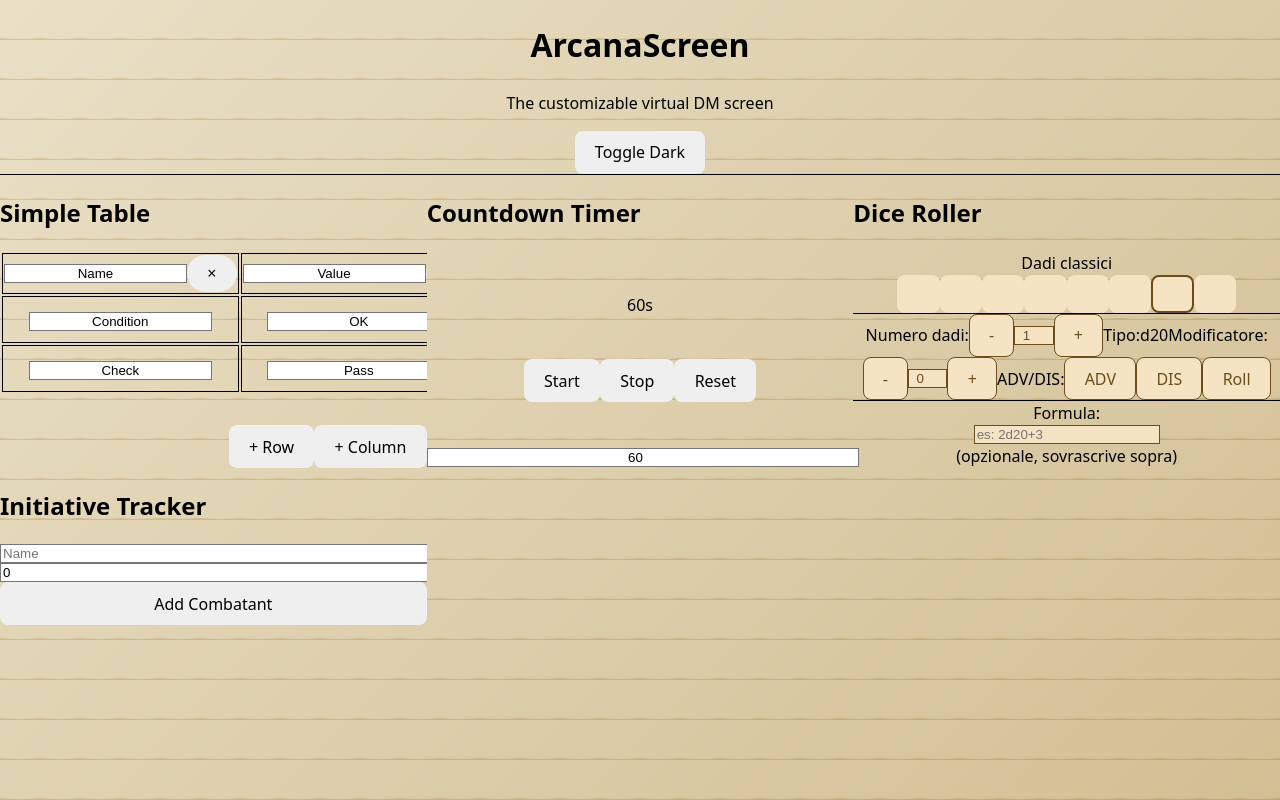
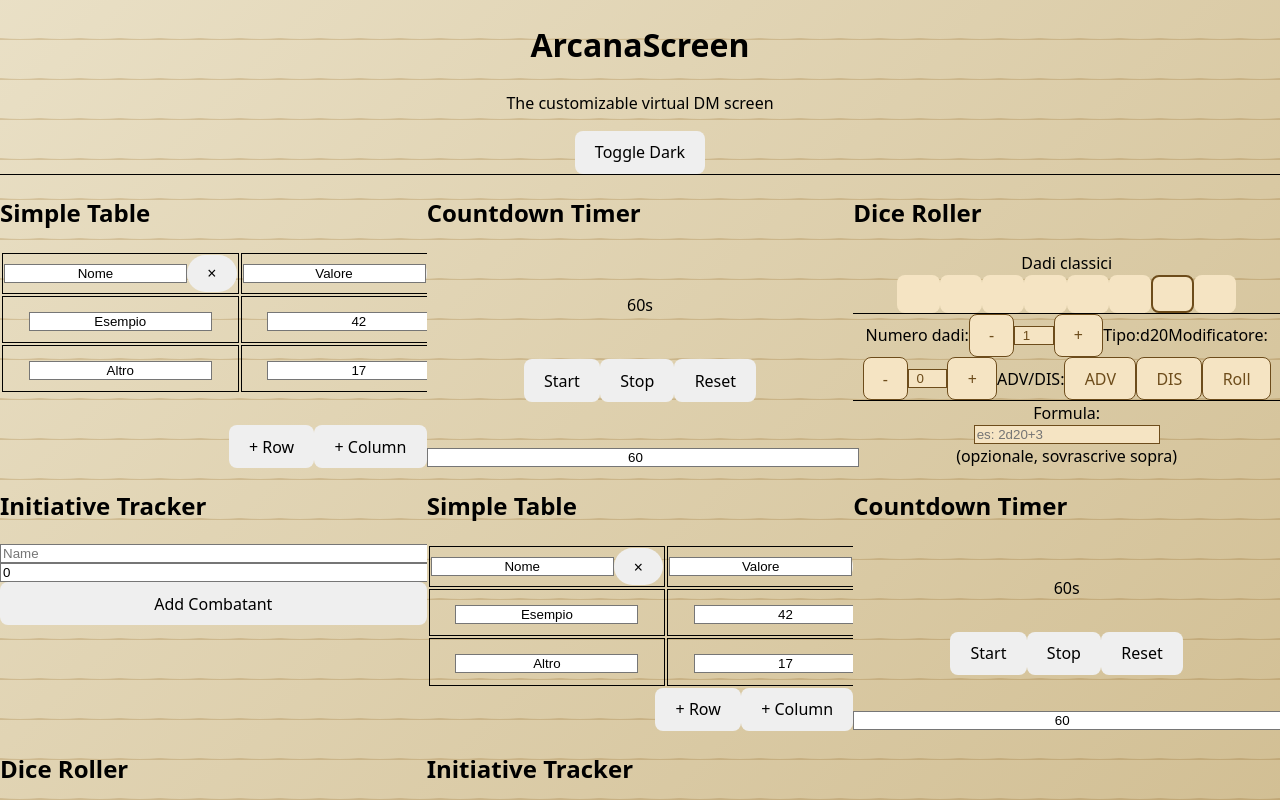
Before and after one commit to MissingPackage/arcana-screen, a React (Vite) app in the folder arcana-screen/: page / in a window 1280 px wide. Built offline with nearby package versions, Linux system fonts and the light colour scheme.

Commit message:
feat: implement localStorage save/load for SimpleTable #12

```diff
--- a/arcana-screen/src/components/Grid.tsx
+++ b/arcana-screen/src/components/Grid.tsx
@@ -1,20 +1,21 @@
 import { DndProvider, useDrag, useDrop } from 'react-dnd';
 import { HTML5Backend } from 'react-dnd-html5-backend';
-import { useState } from 'react';
+import { useCallback } from 'react';
 import QuickNotes from './widgets/QuickNotes';
 import DiceRoller from './widgets/DiceRoller';
 import CountdownTimer from './widgets/CountdownTimer';
 import SimpleTable from './widgets/SimpleTable';
 import InitiativeTracker from './widgets/InitiativeTracker';
+import { useWidgetStore } from '../store/useWidgetStore';
 
 const ItemType = 'WIDGET';
 
-
-const components: { [key: number]: typeof QuickNotes } = {
-  1: SimpleTable,
-  2: CountdownTimer,
-  3: DiceRoller,
-  4: InitiativeTracker
+const components: { [key: string]: React.FC<any> } = {
+  SimpleTable,
+  CountdownTimer,
+  DiceRoller,
+  InitiativeTracker,
+  QuickNotes,
 };
 
 function DraggableBox({ id, index, moveItem, children }: any) {
@@ -45,25 +46,85 @@ function DraggableBox({ id, index, moveItem, children }: any) {
   );
 }
 
+import { useEffect } from 'react';
+
 export default function Grid() {
-  const [items, setItems] = useState([1, 2, 3, 4]);
+  const widgets = useWidgetStore((state) => state.widgets);
+  const updateWidget = useWidgetStore((state) => state.updateWidget);
+  const removeWidget = useWidgetStore((state) => state.removeWidget);
+  const addWidget = useWidgetStore((state) => state.addWidget);
+  const clearWidgets = useWidgetStore((state) => state.clearWidgets);
 
-  const moveItem = (from: number, to: number) => {
-    const updated = [...items];
+  useEffect(() => {
+    if (widgets.length === 0) {
+      addWidget({
+        id: 'table-1',
+        type: 'SimpleTable',
+        position: { x: 0, y: 0 },
+        size: { w: 4, h: 4 },
+        columns: [
+          { id: 1, key: 'name', label: 'Nome' },
+          { id: 2, key: 'value', label: 'Valore' }
+        ],
+        rows: [
+          { id: 1, name: 'Esempio', value: '42' },
+          { id: 2, name: 'Altro', value: '17' }
+        ]
+      });
+      addWidget({
+        id: 'timer-1',
+        type: 'CountdownTimer',
+        position: { x: 4, y: 0 },
+        size: { w: 2, h: 2 },
+        seconds: 60,
+        isRunning: false
+      });
+      addWidget({
+        id: 'dice-1',
+        type: 'DiceRoller',
+        position: { x: 0, y: 4 },
+        size: { w: 2, h: 2 },
+        diceType: 20,
+        numDice: 1,
+        modifier: 0,
+        advantage: 'none',
+        formula: '',
+        results: [],
+        finalResult: null
+      });
+      addWidget({
+        id: 'init-1',
+        type: 'InitiativeTracker',
+        position: { x: 2, y: 4 },
+        size: { w: 4, h: 3 },
+        combatants: [],
+        name: '',
+        initiative: 0,
+        currentIndex: null,
+        turnChangeAnimation: false
+      });
+    }
+  }, [widgets, addWidget]);
+
+  const moveItem = useCallback((from: number, to: number) => {
+    if (from === to) return;
+    const updated = [...widgets];
     const [moved] = updated.splice(from, 1);
     updated.splice(to, 0, moved);
-    setItems(updated);
-  };
+    // Update the widgets order in the store
+    clearWidgets();
+    updated.forEach(w => addWidget(w));
+  }, [widgets, clearWidgets, addWidget]);
 
   return (
     <DndProvider backend={HTML5Backend}>
       <div className="grid grid-cols-3 gap-4 p-8">
-        {items.map((id, index) => {
-          const WidgetComponent = components[id];
+        {widgets.map((widget, index) => {
+          const WidgetComponent = components[widget.type] || (() => null);
           return (
-            <div key={id} className="h-64">
-              <DraggableBox id={id} index={index} moveItem={moveItem}>
-                <WidgetComponent />
+            <div key={widget.id} className="h-64">
+              <DraggableBox id={widget.id} index={index} moveItem={moveItem}>
+                <WidgetComponent {...widget} updateWidget={updateWidget} removeWidget={removeWidget} />
               </DraggableBox>
             </div>
           );
--- a/arcana-screen/src/components/widgets/CountdownTimer.tsx
+++ b/arcana-screen/src/components/widgets/CountdownTimer.tsx
@@ -1,22 +1,40 @@
-import { useState, useEffect, useRef } from 'react';
+import { useEffect, useRef } from 'react';
+import { useWidgetStore } from '../../store/useWidgetStore';
 
-export default function CountdownTimer() {
-  const [seconds, setSeconds] = useState(60);
-  const [isRunning, setIsRunning] = useState(false);
+interface CountdownTimerProps {
+  id: string;
+  updateWidget: (id: string, updates: any) => void;
+}
+
+export default function CountdownTimer({ id, updateWidget }: CountdownTimerProps) {
+  const widget = useWidgetStore(state => state.widgets.find(w => w.id === id));
   const timerRef = useRef<ReturnType<typeof setInterval> | null>(null);
+
+  useEffect(() => {
+    if (!widget?.seconds || widget.isRunning === undefined) {
+      updateWidget(id, { seconds: 60, isRunning: false });
+    }
+  }, [widget, id, updateWidget]);
+
+  const seconds = widget?.seconds || 60;
+  const isRunning = widget?.isRunning || false;
+
+  const setSeconds = (s: number) => updateWidget(id, { seconds: s });
+  const setIsRunning = (r: boolean) => updateWidget(id, { isRunning: r });
 
   const startTimer = () => {
     if (isRunning) return;
     setIsRunning(true);
     timerRef.current = setInterval(() => {
-      setSeconds((prev) => {
-        if (prev <= 1) {
-          clearInterval(timerRef.current!);
-          setIsRunning(false);
-          return 0;
-        }
-        return prev - 1;
-      });
+      // compute next seconds value
+      const current = useWidgetStore.getState().widgets.find(w => w.id === id)?.seconds || 60;
+      if (current <= 1) {
+        clearInterval(timerRef.current!);
+        setIsRunning(false);
+        setSeconds(0);
+      } else {
+        setSeconds(current - 1);
+      }
     }, 1000);
   };
 
@@ -28,6 +46,7 @@ export default function CountdownTimer() {
   const resetTimer = () => {
     stopTimer();
     setSeconds(60);
+    setIsRunning(false);
   };
 
   useEffect(() => {
@@ -36,6 +55,7 @@ export default function CountdownTimer() {
     };
   }, []);
 
+  if (widget == null) return <div>Loading timer...</div>;
   return (
     <div className="bg-green-100 text-gray-900 p-4 rounded-lg shadow-md w-full h-full flex flex-col justify-between">
       <h2 className="text-lg font-bold mb-2">Countdown Timer</h2>
--- a/arcana-screen/src/components/widgets/DiceRoller.tsx
+++ b/arcana-screen/src/components/widgets/DiceRoller.tsx
@@ -1,14 +1,36 @@
-import { useState } from 'react';
+import { useEffect } from 'react';
+import { useWidgetStore } from '../../store/useWidgetStore';
 import { DiceD2, DiceD4, DiceD6, DiceD8, DiceD10, DiceD12, DiceD20, DiceD100 } from './DiceIcons';
 
-export default function DiceRoller() {
-  const [diceType, setDiceType] = useState(20);
-  const [numDice, setNumDice] = useState(1);
-  const [modifier, setModifier] = useState(0);
-  const [advantage, setAdvantage] = useState<'none' | 'adv' | 'dis'>('none');
-  const [formula, setFormula] = useState('');
-  const [results, setResults] = useState<number[]>([]);
-  const [finalResult, setFinalResult] = useState<number | null>(null);
+interface DiceRollerProps {
+  id: string;
+  updateWidget: (id: string, updates: any) => void;
+}
+
+export default function DiceRoller({ id, updateWidget }: DiceRollerProps) {
+  const widget = useWidgetStore(state => state.widgets.find(w => w.id === id));
+
+  useEffect(() => {
+    if (!widget?.diceType) {
+      updateWidget(id, { diceType: 20, numDice: 1, modifier: 0, advantage: 'none', formula: '', results: [], finalResult: null });
+    }
+  }, [widget, id, updateWidget]);
+
+  const diceType = widget?.diceType || 20;
+  const numDice = widget?.numDice || 1;
+  const modifier = widget?.modifier || 0;
+  const advantage = widget?.advantage || 'none';
+  const formula = widget?.formula || '';
+  const results = widget?.results || [];
+  const finalResult = widget?.finalResult || null;
+
+  const setDiceType = (v: number) => updateWidget(id, { diceType: v });
+  const setNumDice = (v: number) => updateWidget(id, { numDice: v });
+  const setModifier = (v: number) => updateWidget(id, { modifier: v });
+  const setAdvantage = (v: 'none' | 'adv' | 'dis') => updateWidget(id, { advantage: v });
+  const setFormula = (v: string) => updateWidget(id, { formula: v });
+  const setResults = (v: number[]) => updateWidget(id, { results: v });
+  const setFinalResult = (v: number | null) => updateWidget(id, { finalResult: v });
 
   const diceOptions = [
     {sides: 2, icon: <DiceD2 />},
--- a/arcana-screen/src/components/widgets/InitiativeTracker.tsx
+++ b/arcana-screen/src/components/widgets/InitiativeTracker.tsx
@@ -1,4 +1,5 @@
 import { useState, useEffect } from 'react';
+import { useWidgetStore } from '../../store/useWidgetStore';
 
 interface Combatant {
   id: number;
@@ -6,12 +7,32 @@ interface Combatant {
   initiative: number;
 }
 
-export default function InitiativeTracker() {
-  const [combatants, setCombatants] = useState<Combatant[]>([]);
-  const [name, setName] = useState('');
-  const [initiative, setInitiative] = useState(0);
-  const [currentIndex, setCurrentIndex] = useState<number | null>(null);
-  const [turnChangeAnimation, setTurnChangeAnimation] = useState(false);
+interface InitiativeTrackerProps {
+  id: string;
+  updateWidget: (id: string, updates: any) => void;
+}
+
+
+export default function InitiativeTracker({ id, updateWidget }: InitiativeTrackerProps) {
+  const widget = useWidgetStore(state => state.widgets.find(w => w.id === id));
+
+  useEffect(() => {
+    if (!widget?.combatants) {
+      updateWidget(id, { combatants: [], name: '', initiative: 0, currentIndex: null, turnChangeAnimation: false });
+    }
+  }, [widget, id, updateWidget]);
+
+  const combatants = widget?.combatants || [];
+  const name = widget?.name || '';
+  const initiative = widget?.initiative || 0;
+  const currentIndex = widget?.currentIndex ?? null;
+  const turnChangeAnimation = widget?.turnChangeAnimation || false;
+
+  const setCombatants = (v: any[]) => updateWidget(id, { combatants: v });
+  const setName = (v: string) => updateWidget(id, { name: v });
+  const setInitiative = (v: number) => updateWidget(id, { initiative: v });
+  const setCurrentIndex = (v: number | null) => updateWidget(id, { currentIndex: v });
+  const setTurnChangeAnimation = (v: boolean) => updateWidget(id, { turnChangeAnimation: v });
 
   const addCombatant = () => {
     if (!name) return;
@@ -29,16 +50,14 @@ export default function InitiativeTracker() {
 
   const nextTurn = () => {
     if (combatants.length === 0) return;
-    setCurrentIndex((prev) => {
-      const nextIndex = prev === null ? 0 : (prev + 1) % combatants.length;
-      return nextIndex;
-    });
+    const nextIndex = currentIndex === null ? 0 : (currentIndex + 1) % combatants.length;
+    setCurrentIndex(nextIndex);
     // Trigger animation
     setTurnChangeAnimation(true);
   };
 
   const removeCombatant = (id: number) => {
-    setCombatants((prev) => prev.filter((c) => c.id !== id));
+    setCombatants(combatants.filter((c) => c.id !== id));
   };
 
   useEffect(() => {
@@ -58,6 +77,8 @@ export default function InitiativeTracker() {
           Turn: {currentIndex + 1} / {combatants.length}
         </div>
       )}
+      {/* Defensive: show nothing if combatants empty or currentIndex null */}
+      {combatants.length === 0 || currentIndex === null ? null : null}
 
       <div className="flex flex-col gap-2 mb-4">
         <input
--- a/arcana-screen/src/components/widgets/SimpleTable.tsx
+++ b/arcana-screen/src/components/widgets/SimpleTable.tsx
@@ -1,5 +1,6 @@
-import { useState } from 'react';
+import { useEffect } from 'react';
 import { useDrag, useDrop } from 'react-dnd';
+import { useWidgetStore } from '../../store/useWidgetStore';
 
 interface TableRow {
   id: number;
@@ -134,20 +135,52 @@ function TableRowItem({ row, index, columns, rows, setRows, updateRow, removeRow
   );
 }
 
-export default function SimpleTable() {
-  const [columns, setColumns] = useState<TableColumn[]>([
-    { id: 1, key: 'name', label: 'Name' },
-    { id: 2, key: 'value', label: 'Value' }
-  ]);
-  const [rows, setRows] = useState<TableRow[]>([
-    { id: 1, name: 'Condition', value: 'OK' },
-    { id: 2, name: 'Check', value: 'Pass' },
-  ]);
+interface SimpleTableProps {
+  id: string;
+  updateWidget: (id: string, updates: any) => void;
+}
+
+export default function SimpleTable({ id, updateWidget }: SimpleTableProps) {
+  const widget = useWidgetStore(state => state.widgets.find(w => w.id === id));
+
+  // Default columns/rows if not present
+  useEffect(() => {
+    if (!widget?.columns || !widget?.rows) {
+      updateWidget(id, {
+        columns: [
+          { id: 1, key: 'name', label: 'Name' },
+          { id: 2, key: 'value', label: 'Value' }
+        ],
+        rows: [
+          { id: 1, name: '', value: '' },
+          { id: 2, name: '', value: '' }
+        ]
+      });
+    }
+  }, [widget, id, updateWidget]);
+
+  const columns = widget?.columns || [];
+  const rows = widget?.rows || [];
+
+  const setColumns: React.Dispatch<React.SetStateAction<TableColumn[]>> = (value) => {
+  if (typeof value === 'function') {
+    // value is a function: (prev: TableColumn[]) => TableColumn[]
+    updateWidget(id, { columns: value(columns) });
+  } else {
+    // value is a TableColumn[]
+    updateWidget(id, { columns: value });
+  }
+};
+  const setRows: React.Dispatch<React.SetStateAction<TableRow[]>> = (value) => {
+  if (typeof value === 'function') {
+    updateWidget(id, { rows: value(rows) });
+  } else {
+    updateWidget(id, { rows: value });
+  }
+};
 
   const updateRow = (id: number, key: string, newValue: string) => {
-    setRows((prev) =>
-      prev.map((row) => (row.id === id ? { ...row, [key]: newValue } : row))
-    );
+    setRows((prev) => prev.map((row) => (row.id === id ? { ...row, [key]: newValue } : row)));
   };
 
   const addRow = () => {
@@ -167,31 +200,28 @@ export default function SimpleTable() {
     const newKey = `col${newId}`;
     const newLabel = `Column ${columns.length + 1}`;
     setColumns((prev) => [...prev, { id: newId, key: newKey, label: newLabel }]);
-    setRows((prevRows) =>
-      prevRows.map((row) => ({ ...row, [newKey]: '' }))
-    );
+    setRows((prev) => prev.map((row) => ({ ...row, [newKey]: '' })));
+    setRows(rows.map((row) => ({ ...row, [newKey]: '' })));
   };
 
   const updateColumnLabel = (id: number, newLabel: string) => {
-    setColumns((prev) =>
-      prev.map((col) => (col.id === id ? { ...col, label: newLabel } : col))
-    );
+    setColumns((prev) => prev.map((col) => (col.id === id ? { ...col, label: newLabel } : col)));
   };
 
   const removeColumn = (id: number) => {
     const col = columns.find((c) => c.id === id);
     if (!col) return;
     setColumns((prev) => prev.filter((c) => c.id !== id));
-    setRows((prevRows) =>
-      prevRows.map((row) => {
-        const newRow = { ...row };
-        delete newRow[col.key];
-        return newRow;
-      })
-    );
+    setRows(rows.map((row) => {
+      const newRow = { ...row };
+      delete newRow[col.key];
+      return newRow;
+    }));
   };
 
   try {
+    // Defensive: if columns/rows are missing, do not render table
+    if (!columns.length || !rows.length) return <div>Loading table...</div>;
     return (
       <div className="bg-white text-gray-800 p-2 rounded-xl shadow-lg w-full h-full flex flex-col font-sans max-w-full">
         <h2 className="text-xl font-bold mb-4 tracking-tight">Simple Table</h2>
--- /dev/null
+++ b/arcana-screen/src/store/useWidgetStore.ts
@@ -0,0 +1,76 @@
+// src/store/useWidgetStore.ts
+import { create } from 'zustand';
+import { persist } from 'zustand/middleware';
+
+export interface TableColumn {
+  id: number;
+  key: string;
+  label: string;
+}
+
+export interface TableRow {
+  id: number;
+  [key: string]: any;
+}
+
+export interface Combatant {
+  id: number;
+  name: string;
+  initiative: number;
+}
+
+interface Widget {
+  id: string;
+  type: string;
+  position: { x: number; y: number };
+  size: { w: number; h: number };
+  // SimpleTable
+  columns?: TableColumn[];
+  rows?: TableRow[];
+  // CountdownTimer
+  seconds?: number;
+  isRunning?: boolean;
+  // DiceRoller
+  diceType?: number;
+  numDice?: number;
+  modifier?: number;
+  advantage?: 'none' | 'adv' | 'dis';
+  formula?: string;
+  results?: number[];
+  finalResult?: number | null;
+  // InitiativeTracker
+  combatants?: Combatant[];
+  name?: string;
+  initiative?: number;
+  currentIndex?: number | null;
+  turnChangeAnimation?: boolean;
+}
+
+interface WidgetStore {
+  widgets: Widget[];
+  addWidget: (widget: Widget) => void;
+  updateWidget: (id: string, updates: Partial<Widget>) => void;
+  removeWidget: (id: string) => void;
+  clearWidgets: () => void;
+}
+
+export const useWidgetStore = create<WidgetStore>()(
+  persist(
+    (set, get) => ({
+      widgets: [],
+      addWidget: (widget) => set({ widgets: [...get().widgets, widget] }),
+      updateWidget: (id, updates) =>
+        set({
+          widgets: get().widgets.map((w) =>
+            w.id === id ? { ...w, ...updates } : w
+          ),
+        }),
+      removeWidget: (id) =>
+        set({ widgets: get().widgets.filter((w) => w.id !== id) }),
+      clearWidgets: () => set({ widgets: [] }),
+    }),
+    {
+      name: 'arcanaScreenLayout', // Nome della chiave in localStorage
+    }
+  )
+);
```
Also changed, not shown: arcana-screen/src/utils/localStorageManager.tsx (added, +29 -0 lines).
